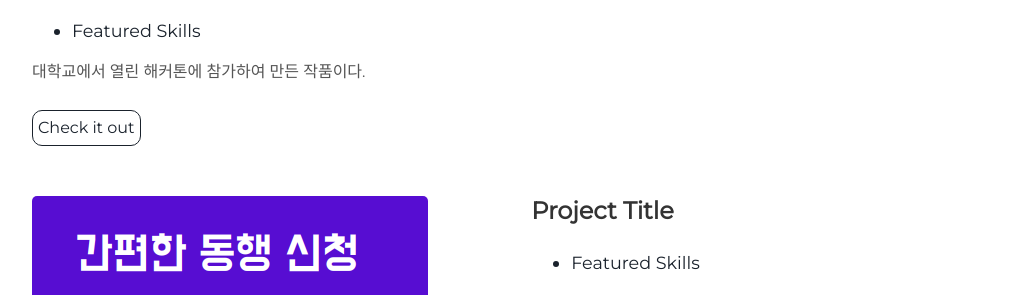
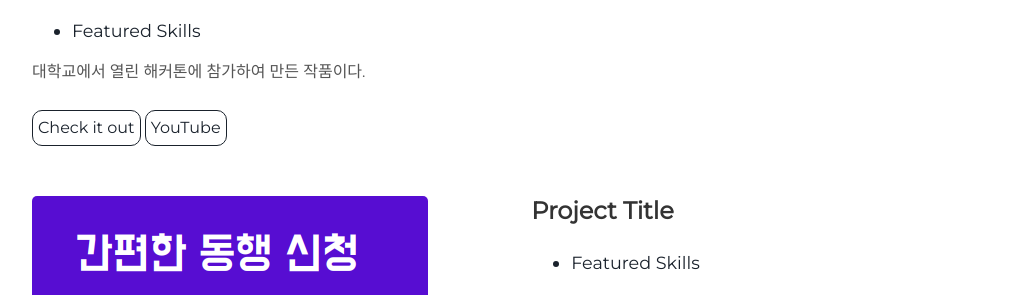
Before and after one commit to know0329/know0329.github.io, a Jekyll site: the page built from index.html, in a window 1280 px wide and 900 px high, scrolled down 1577 px. Shown: the part 142-437 px from the top of the window, without its empty margins (128-1151 px from the left). Built offline with Jekyll 4.4.1, drawn with Linux system fonts in a browser that asks for light colours.

Commit message:
Update projects.html

```diff
--- a/_includes/projects.html
+++ b/_includes/projects.html
@@ -11,7 +11,9 @@
       <li> Featured Skills</li>
     </ul>
     <p> 대학교에서 열린 해커톤에 참가하여 만든 작품이다.</p>
-    <a class="project-link" href="#">Check it out</a>
+    <a class="project-link" href="https://github.com/know0329/Just-complete">Check it out</a>
+    <a class="project-link" href="https://www.youtube.com/watch?v=RArmRIkI-aI">YouTube</a>
+
   </div>
 </div>
 <div class="user-projects">
```
